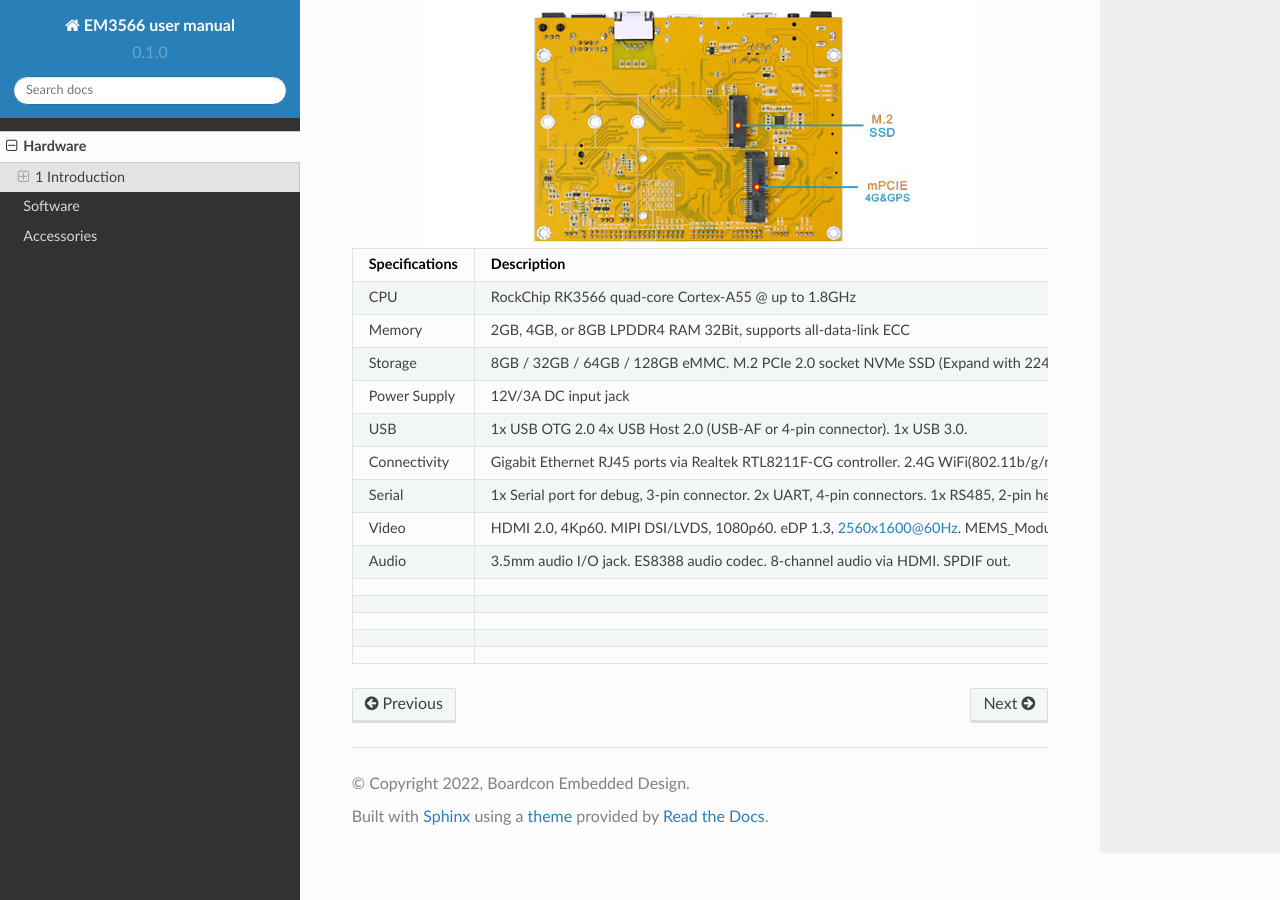
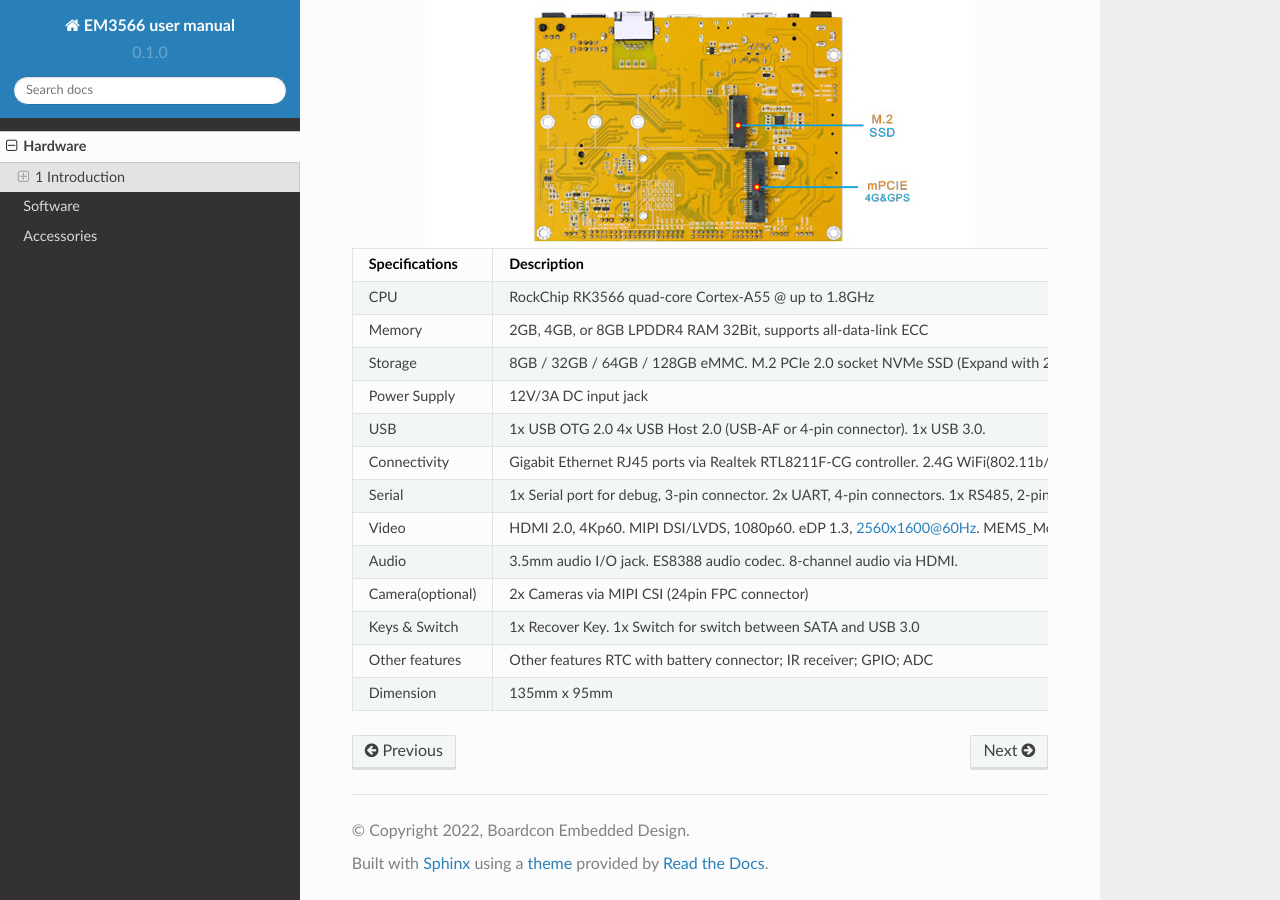
Before and after one commit to boardcon/EM3566, a Sphinx documentation site: the page built from docs/source/hardware.rst, in a window 1280 px wide and 900 px high, scrolled down 1038 px. Built offline with Sphinx 7.4.7 and the Read the Docs theme 2.0.0, drawn with Linux system fonts in a browser that asks for light colours.

Commit message:
Update hardware.rst

```diff
--- a/docs/source/hardware.rst
+++ b/docs/source/hardware.rst
@@ -60,14 +60,12 @@
     * - Video
       - HDMI 2.0, 4Kp60. MIPI DSI/LVDS, 1080p60. eDP 1.3, 2560x1600@60Hz. MEMS_Module for Video output.
     * - Audio
-      - 3.5mm audio I/O jack. ES8388 audio codec. 8-channel audio via HDMI. SPDIF out.
-    * -
-      -
-    * -
-      -
-    * -
-      -
-    * -
-      -
-    * -
-      -
+      - 3.5mm audio I/O jack. ES8388 audio codec. 8-channel audio via HDMI.
+    * - Camera(optional)
+      - 2x Cameras via MIPI CSI (24pin FPC connector)
+    * - Keys & Switch
+      - 1x Recover Key. 1x Switch for switch between SATA and USB 3.0
+    * - Other features
+      - Other features	RTC with battery connector; IR receiver; GPIO; ADC
+    * - Dimension
+      - 135mm x 95mm
```
